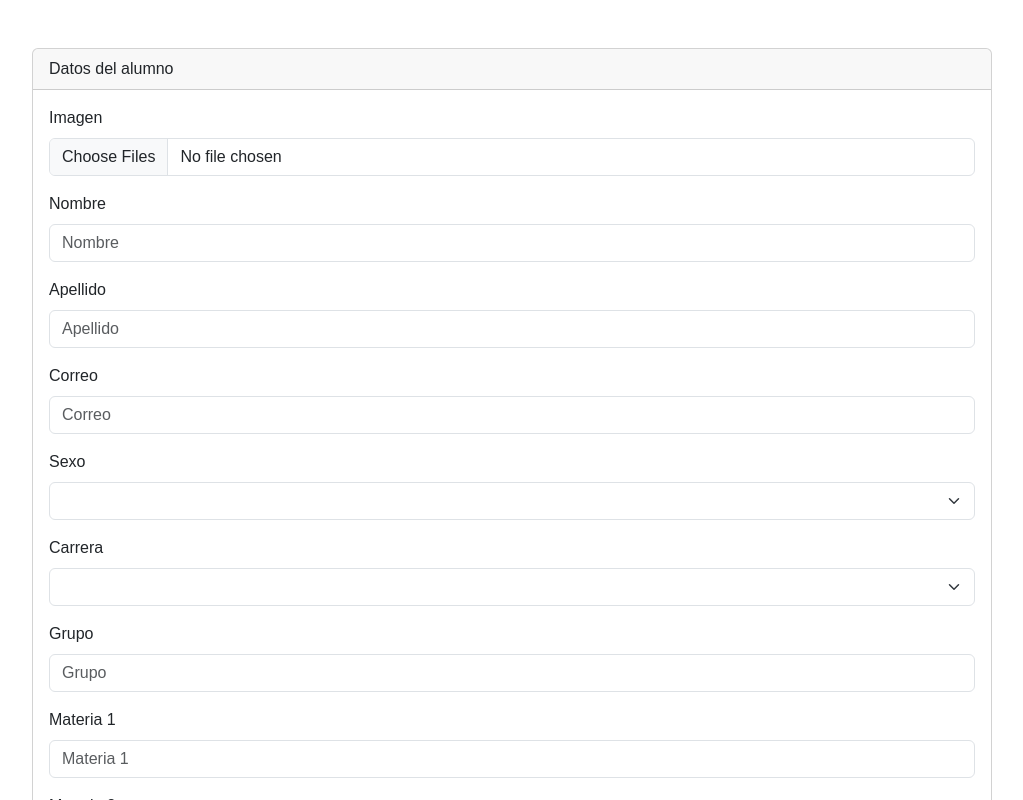
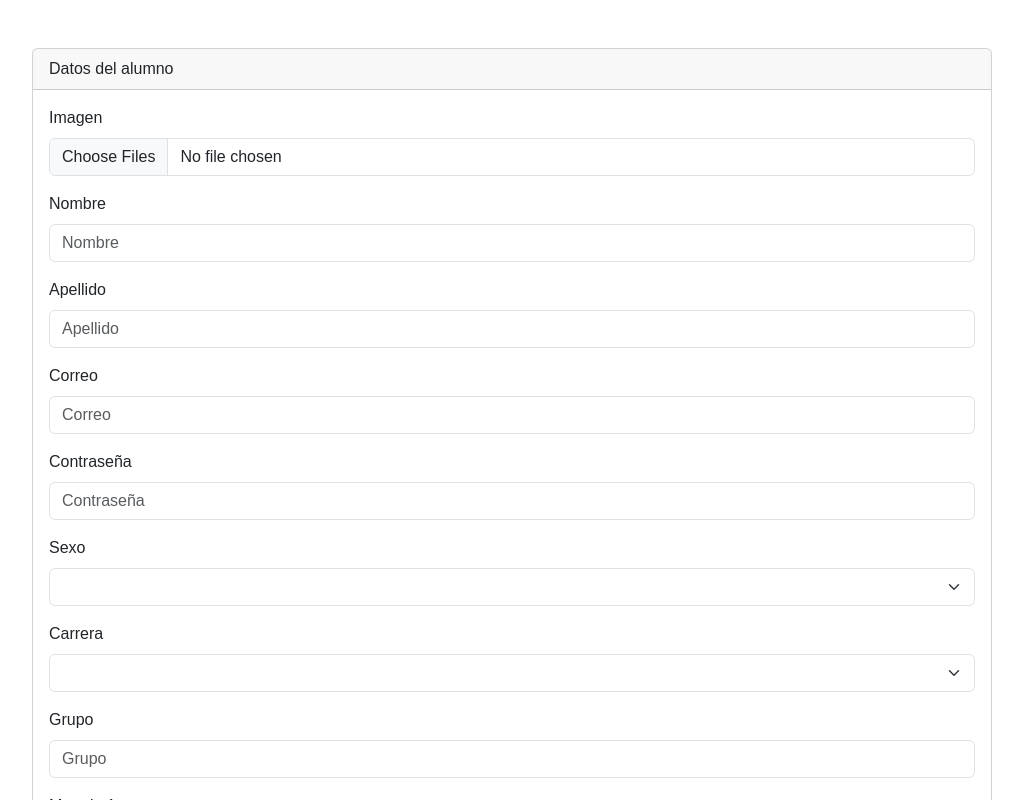
Before and after one commit to Chiquil09/Pagina-Web-Parcial-3, an Angular app in the folder Kevin-Wilberth/: page /formulario in a window 1280 px wide. Shown: the top 800 px of the page, without its empty margins (128-1151 px from the left). Built offline with nearby package versions, Linux system fonts and the light colour scheme; no server answers.

Commit message:
Agregar contraseña

```diff
--- a/Kevin-Wilberth/src/app/models/alumno.model.ts
+++ b/Kevin-Wilberth/src/app/models/alumno.model.ts
@@ -6,6 +6,7 @@ export class AlumnoModel{
   nombre:string;
   apellido:string;
   correo:string;
+  contra:string;
   grupo:string;
   carrera:string;
   sexo:string;
--- a/Kevin-Wilberth/src/app/pages/formulario/formulario.component.html
+++ b/Kevin-Wilberth/src/app/pages/formulario/formulario.component.html
@@ -34,6 +34,11 @@
         <label for="formGroupExampleInput4" class="form-label">Correo</label>
         <input type="text" class="form-control" id="formGroupExampleInput2" placeholder="Correo"
           [(ngModel)]="alumno.correo" name="correo">
+      </div>
+      <div class="mb-3">
+        <label for="formGroupExampleInput5" class="form-label">Contraseña</label>
+        <input type="text" class="form-control" id="formGroupExampleInput2" placeholder="Contraseña"
+          [(ngModel)]="alumno.contra" name="contraseña">
       </div>
       <div class="mb-3">
         <label for="formGroupExampleInput5" class="form-label">Sexo</label>
--- a/Kevin-Wilberth/src/app/pages/tabla/tabla.component.html
+++ b/Kevin-Wilberth/src/app/pages/tabla/tabla.component.html
@@ -12,6 +12,7 @@
             <th scope="col">Apellido</th>
             <th scope="col">Sexo</th>
             <th scope="col">Correo</th>
+            <th scope="col">Contraseña</th>
             <th scope="col">Aprobado/Reprobado</th>
             <th scope="col">Grupo</th>
             <th scope="col">Carrera</th>
@@ -26,6 +27,7 @@
             <td>{{ alumno.apellido}}</td>
             <td>{{ alumno.sexo}}</td>
             <td>{{ alumno.correo}}</td>
+            <td>{{ alumno.contra}}</td>
             <td>{{ alumno.aprobado_reprobado}}</td>
             <td>{{ alumno.grupo}}</td>
             <td>{{ alumno.carrera}}</td>
```
